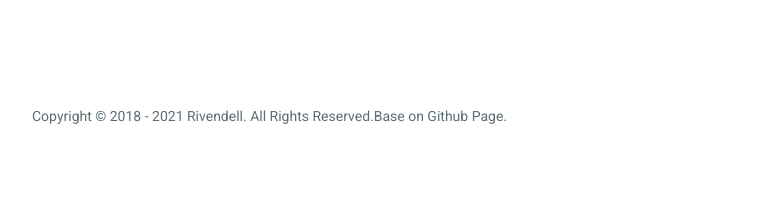
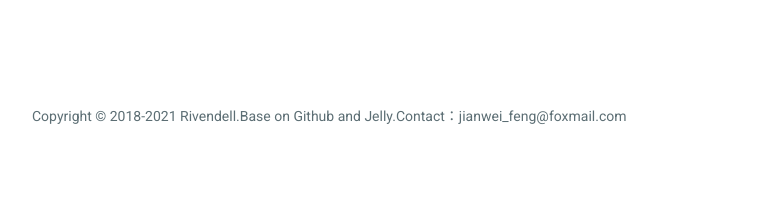
Before and after one commit to icarus507/icarus507.github.io, a Jekyll site: the page built from index.html, in a window 1280 px wide. Shown: the part 1328-1552 px from the top of the page, without its empty margins (258-1021 px from the left). Built offline with Jekyll 4.4.1, drawn with Linux system fonts in a browser that asks for light colours.

Commit message:
Update footer.html

```diff
--- a/_includes/footer.html
+++ b/_includes/footer.html
@@ -1,5 +1,5 @@
 <footer class="c-page__footer">
 
- <p> Copyright © 2018 - 2021 Rivendell. All Rights Reserved.Base on Github Page. </p>
+ <p> Copyright © 2018-2021 Rivendell.Base on Github and Jelly.Contact：jianwei_feng@foxmail.com </p>
 
 </footer>
```
